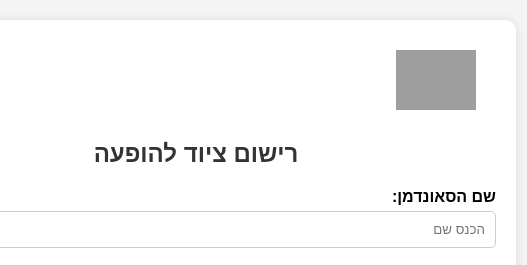
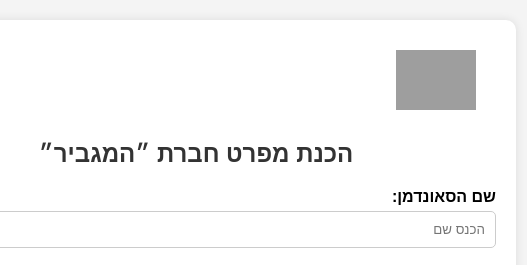
Before and after one commit to eyalmuallem/HAMAGBIR, a plain HTML site: page index.html in a window 1280 px wide. Shown: the top 265 px of the page, 444-971 px from the left. Drawn offline with Linux system fonts and the light colour scheme; grey boxes are pictures that could not be loaded.

Commit message:
Update index.html

```diff
--- a/index.html
+++ b/index.html
@@ -117,7 +117,7 @@
     </a>
 </div>
 
-        <h2>רישום ציוד להופעה</h2>
+        <h2>הכנת מפרט חברת ״המגביר״</h2>
         <label>שם הסאונדמן:</label>
         <input type="text" id="soundman_name" placeholder="הכנס שם">
 
```
